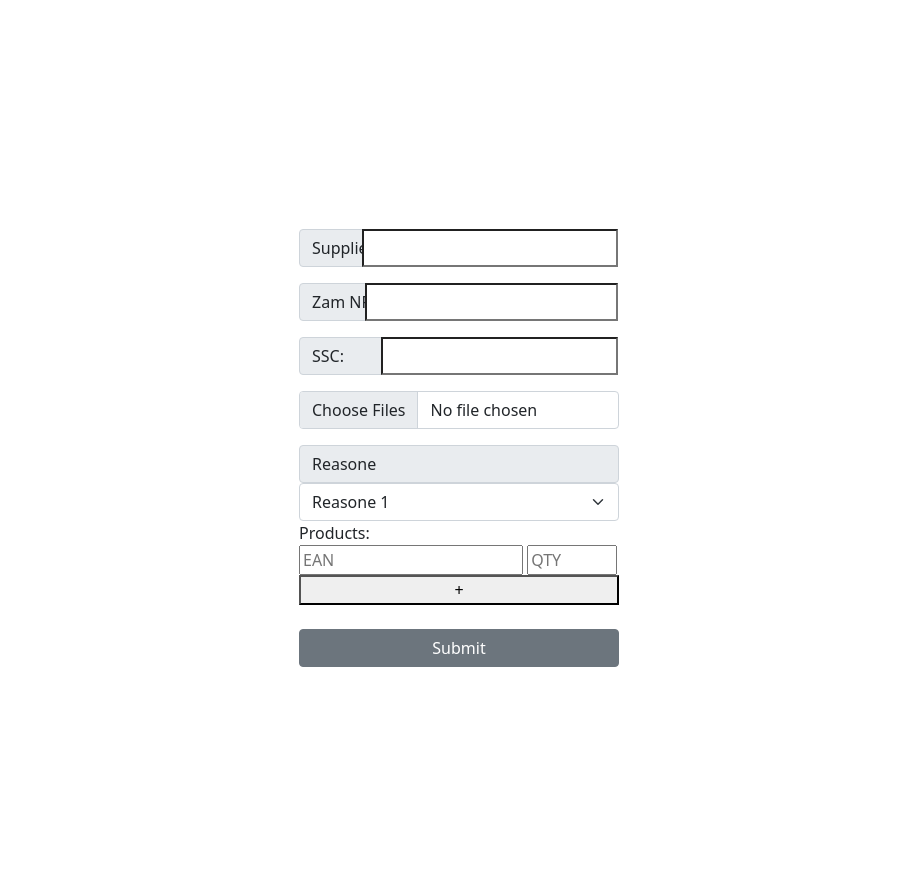
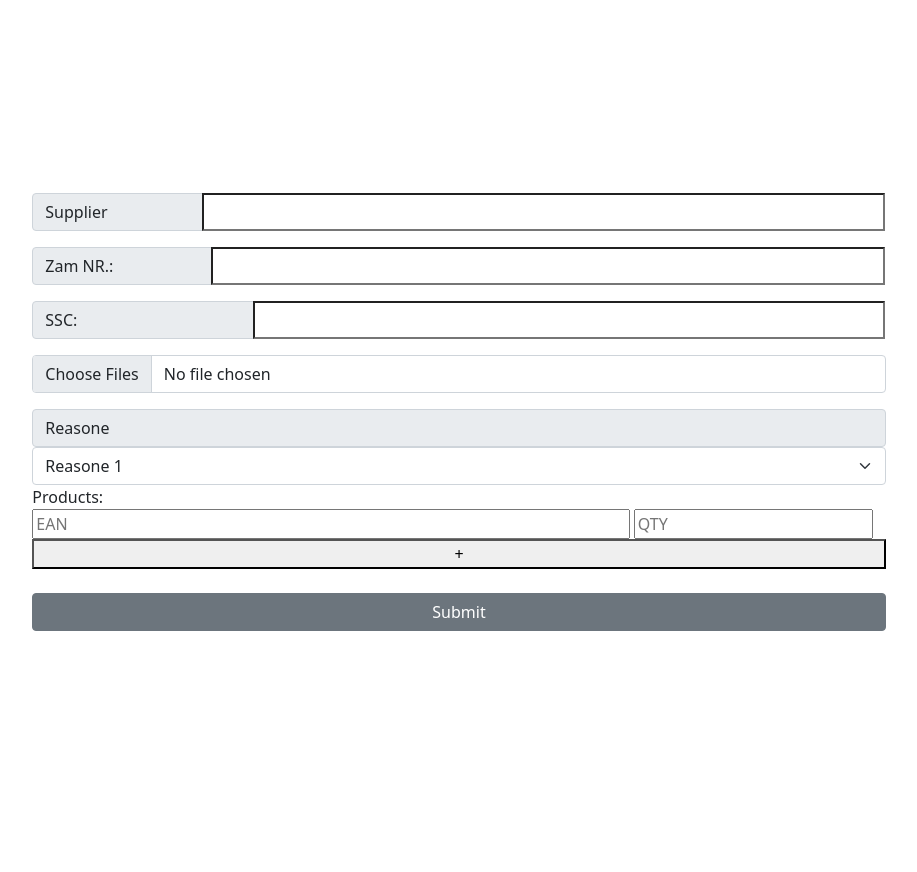
Before and after one commit to Ceva445/delivery_plus, a Django app: page /delivery/create/ in a window 1280 px wide. Shown: the whole page, without its empty margins (181-1098 px from the left). After the commit the page ends 631 px from the top, so only its background shows below. Run offline with Django 5.2, Linux system fonts and the light colour scheme; some libraries are stand-ins or nearby versions.

Commit message:
Add telefone adapt

```diff
--- a/deliveryplus/settings.py
+++ b/deliveryplus/settings.py
@@ -29,7 +29,7 @@ SECRET_KEY = os.environ["SECRET_KEY"]
 # SECURITY WARNING: don't run with debug turned on in production!
 DEBUG = True
 
-ALLOWED_HOSTS = ["deliveru-plus.onrender.com"]
+ALLOWED_HOSTS = ["127.0.0.1","deliveru-plus.onrender.com"]
 
 
 # Application definition
--- a/templates/base.html
+++ b/templates/base.html
@@ -7,14 +7,15 @@
 </head>
 <body>
     <div class="d-flex align-items-center justify-content-center min-vh-100">
-        <div class="w-25"> <!-- Займатиме 25% від ширини екрану -->
+        <div class="col-md-8"> <!-- Займатиме 25% від ширини екрану -->
+
             <div class="btn-group">
                 {% block navigation %}
                 {% endblock %}
             </div>
             <br>
             <br>
-            <div class="d-flex align-items-center justify-content-center min-vh-100">
+            <div class="content">
                 {% block content %}{% endblock %}
             </div>
             <br>
```
